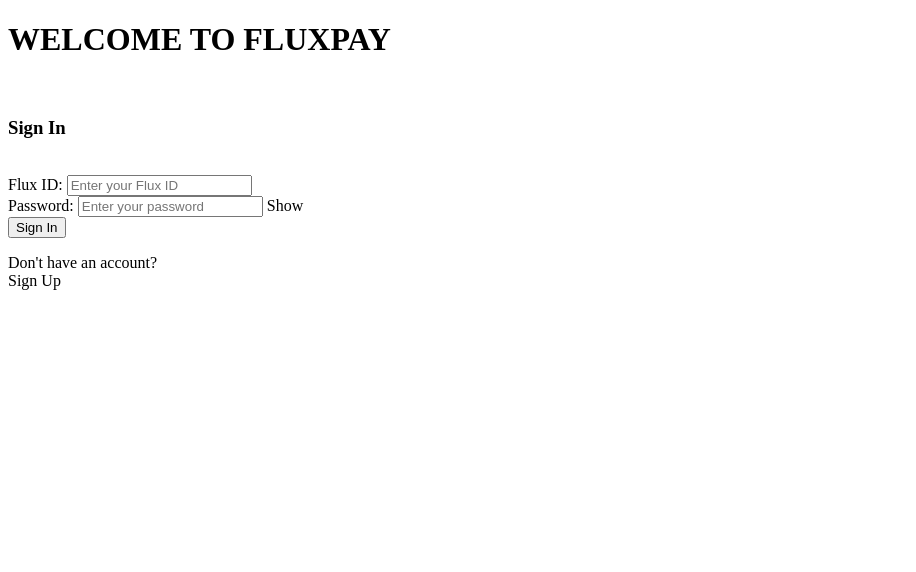
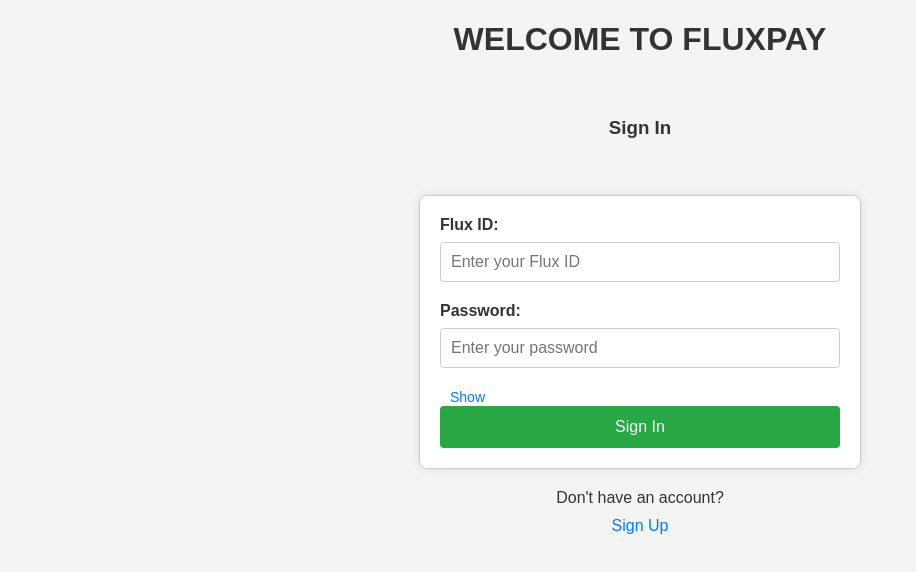
Before and after one commit to Soham-Bose14/Payment-Gateway-Simulator, a website: page login.html in a window 1280 px wide. Shown: the whole page, without its empty margins (0-916 px from the left). Drawn offline with Linux system fonts and the light colour scheme.

Commit message:
CSS File added and linked to html pages

```diff
--- a/login.html
+++ b/login.html
@@ -4,6 +4,7 @@
     <meta charset="UTF-8">
     <meta name="viewport" content="width=device-width, initial-scale=1.0">
     <title>FLUXPAY</title>
+    <link rel="stylesheet" href="./style.css">
 </head>
 <body>
     <h1>WELCOME TO FLUXPAY</h1>
--- /dev/null
+++ b/style.css
@@ -0,0 +1,99 @@
+/* General Styles for All Pages */
+body {
+    font-family: Arial, sans-serif;
+    margin: 0;
+    padding: 0;
+    background-color: #f4f4f4;
+    color: #333;
+}
+
+h1, h2, h3 {
+    text-align: center;
+    color: #333;
+}
+
+form {
+    max-width: 400px;
+    margin: 20px auto;
+    padding: 20px;
+    background-color: #fff;
+    border: 1px solid #ccc;
+    border-radius: 8px;
+    box-shadow: 0px 0px 10px rgba(0, 0, 0, 0.1);
+}
+
+label {
+    display: block;
+    margin-bottom: 8px;
+    font-weight: bold;
+}
+
+input[type="text"],
+input[type="password"],
+input[type="number"],
+input[type="email"],
+input[type="date"] {
+    width: calc(100% - 22px);
+    padding: 10px;
+    margin-bottom: 20px;
+    border: 1px solid #ccc;
+    border-radius: 4px;
+    font-size: 16px;
+}
+
+button {
+    width: 100%;
+    padding: 12px;
+    background-color: #007BFF;
+    border: none;
+    border-radius: 4px;
+    color: white;
+    font-size: 16px;
+    cursor: pointer;
+}
+
+button:hover {
+    background-color: #0056b3;
+}
+
+.toggle_btn {
+    cursor: pointer;
+    color: #007BFF;
+    font-size: 14px;
+    margin-left: 10px;
+    user-select: none;
+}
+
+/* For Links and Clickable Elements */
+.signUpButton {
+    color: #007BFF;
+    cursor: pointer;
+    text-align: center;
+    display: block;
+    margin-top: 10px;
+}
+
+.signUpButton:hover {
+    text-decoration: underline;
+}
+
+/* Page-Specific Styles */
+#signIn {
+    background-color: #28a745;
+}
+
+#signIn:hover {
+    background-color: #218838;
+}
+
+#sendMoney {
+    background-color: #FF6347;
+}
+
+#sendMoney:hover {
+    background-color: #cc523b;
+}
+
+p {
+    text-align: center;
+}
```
Also changed, not shown: home.html (+1 -0 lines), pay.html (+1 -0 lines), signUp.html (+7 -1 lines).
